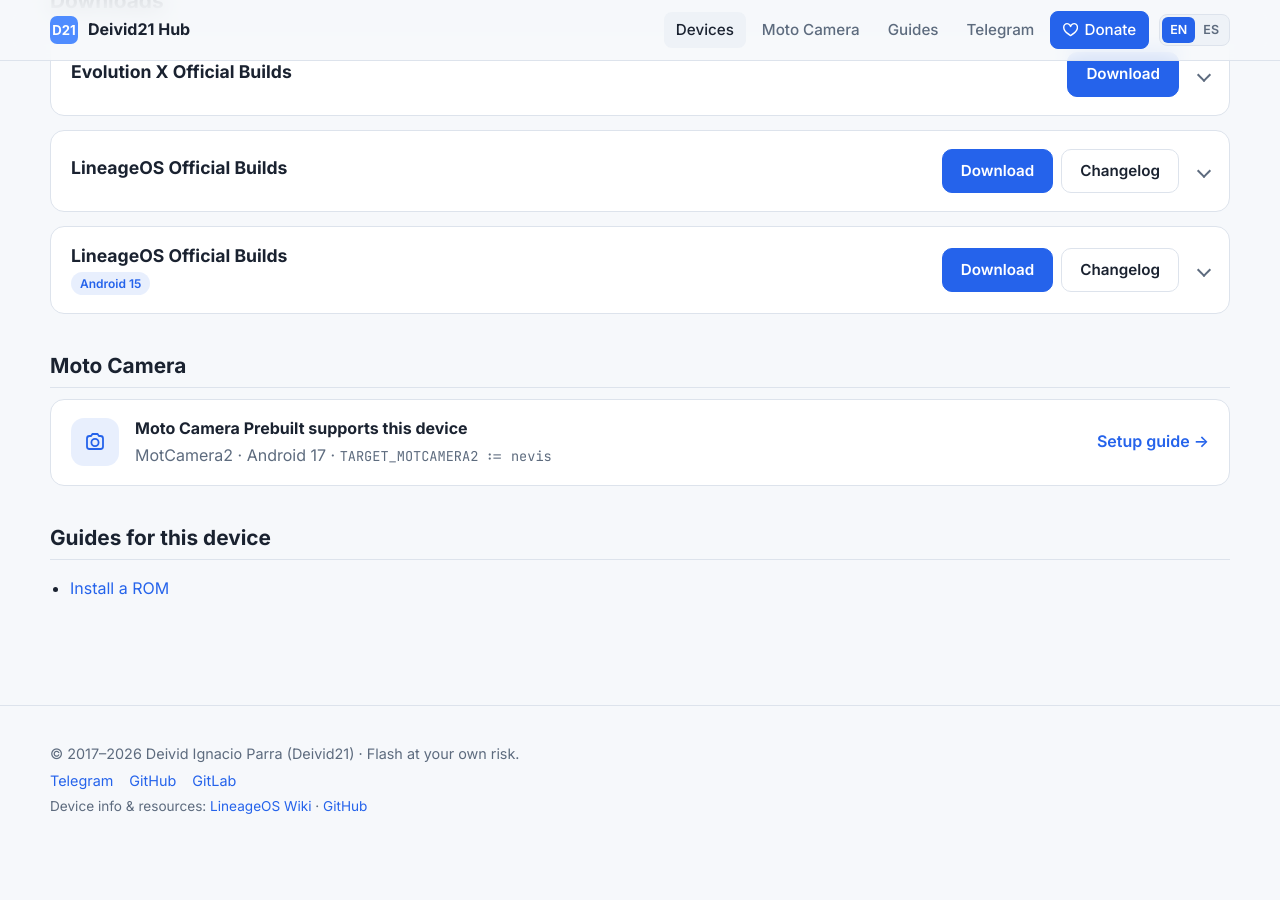
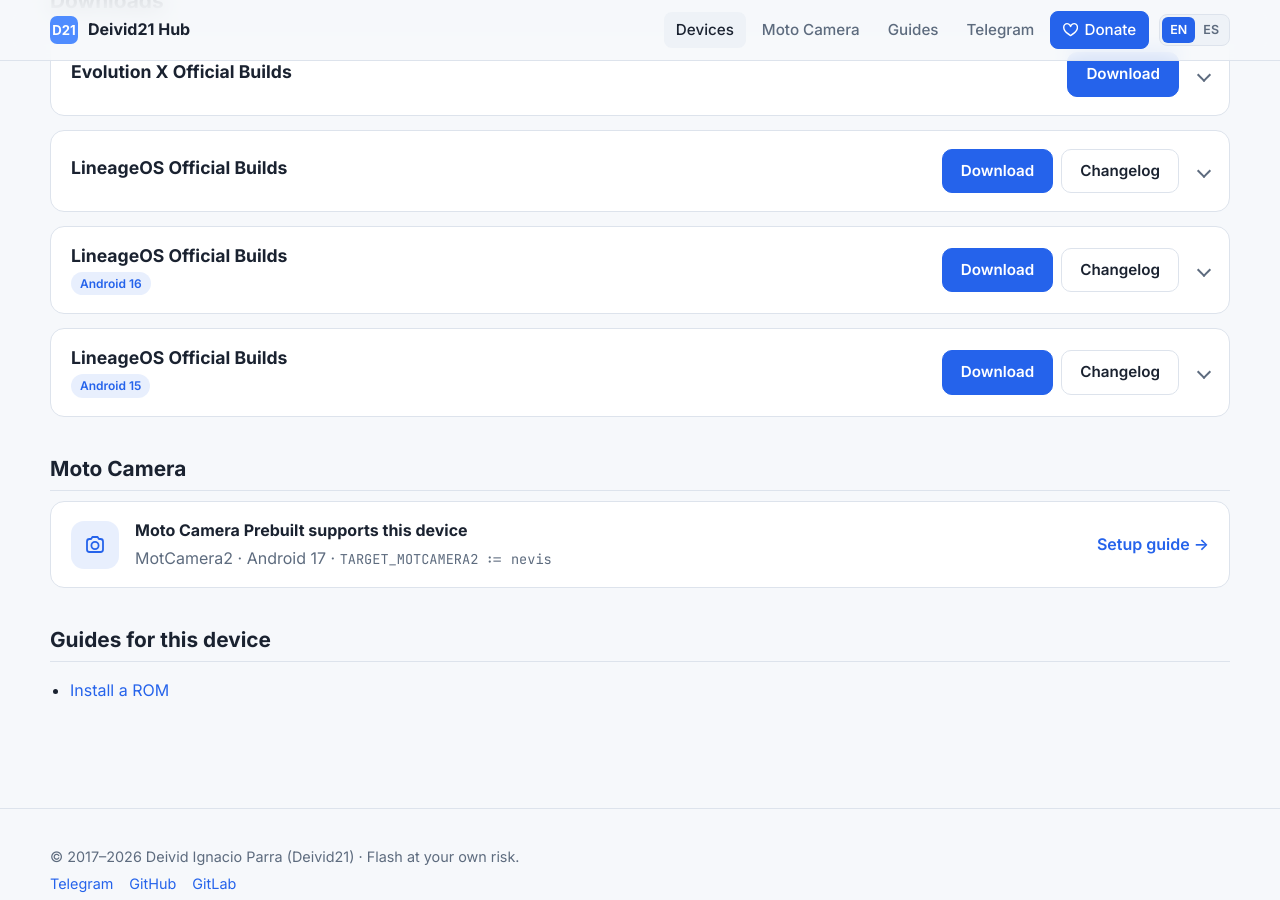
Before and after one commit to Deivid21/deivid21.github.io, a Jekyll site: the page built from _devices/bathena.md, in a window 1280 px wide and 900 px high, scrolled down 503 px. Built offline with Jekyll 4.4.1, drawn with Linux system fonts in a browser that asks for light colours; before the commit the page ends 1357 px from its top, so only the background shows below that; part of the change alters nothing that is shown.

Commit message:
feat(devices): add archived LineageOS builds for bathena
Keep the last official signed nightlies from Deivid21/RELEASES: 23.2
(Android 16). Also sync the 22.2 security patch with its release.

Co-Authored-By: Claude Opus 5.5 <noreply@anthropic.com>

```diff
--- a/_devices/bathena.md
+++ b/_devices/bathena.md
@@ -21,6 +21,30 @@ roms:
     # date: 2026-11-03
   - name: LineageOS
     archived: true
+    android: 16
+    version: "23.2"
+    status: discontinued
+    date: 2026-10-09
+    download: https://github.com/Deivid21/RELEASES/releases/download/lineage-23.2-20261009-nightly-bathena-signed/lineage-23.2-20261009-nightly-bathena-signed.zip
+    changelog: https://github.com/Deivid21/RELEASES/releases/tag/lineage-23.2-20261009-nightly-bathena-signed
+    sha256: "5e9faef67726bc6200ded2eb3c34c4ad92eade1c33f3f1e036e8688693f2e7fc"
+    filesize: "1.00 GB"
+    security_patch: October 2026
+    gapps: false
+    forum: https://xdaforums.com/t/rom-17-official-lineageos-24-0-for-motorola-defy-2021-bathena.4734636/
+    files:
+      - name: boot.img
+        url: https://github.com/Deivid21/RELEASES/releases/download/lineage-23.2-20261009-nightly-bathena-signed/boot.img
+      - name: dtbo.img
+        url: https://github.com/Deivid21/RELEASES/releases/download/lineage-23.2-20261009-nightly-bathena-signed/dtbo.img
+      - name: recovery.img
+        url: https://github.com/Deivid21/RELEASES/releases/download/lineage-23.2-20261009-nightly-bathena-signed/recovery.img
+      - name: vbmeta.img
+        url: https://github.com/Deivid21/RELEASES/releases/download/lineage-23.2-20261009-nightly-bathena-signed/vbmeta.img
+    notes: "Last official LineageOS 23.2 nightly build (signed): October 2026 security patch, SELinux enforcing. No longer updated."
+    notes_es: "Última nightly oficial de LineageOS 23.2 (firmada): parche de seguridad de octubre de 2026, SELinux enforcing. Ya no se actualiza."
+  - name: LineageOS
+    archived: true
     android: 15
     version: "22.2"
     status: discontinued
@@ -29,7 +53,7 @@ roms:
     changelog: https://github.com/Deivid21/RELEASES/releases/tag/lineage-22.2-20251010-nightly-bathena-signed
     sha256: "5fbc308fe32eb52128fc289bc9173a5e6b3bed6878313b28a2be5d3cc4a63e72"
     filesize: "0.93 GB"
-    security_patch: September 2025
+    security_patch: October 2025
     gapps: false
     forum: https://xdaforums.com/t/rom-17-official-lineageos-24-0-for-motorola-defy-2021-bathena.4734636/
     files:
@@ -43,6 +67,6 @@ roms:
         url: https://github.com/Deivid21/RELEASES/releases/download/lineage-22.2-20251010-nightly-bathena-signed/super_empty.img
       - name: vbmeta.img
         url: https://github.com/Deivid21/RELEASES/releases/download/lineage-22.2-20251010-nightly-bathena-signed/vbmeta.img
-    notes: "Last official LineageOS 22.2 nightly build (signed): September 2025 security patch, SELinux enforcing. No longer updated."
-    notes_es: "Última nightly oficial de LineageOS 22.2 (firmada): parche de seguridad de septiembre de 2025, SELinux enforcing. Ya no se actualiza."
+    notes: "Last official LineageOS 22.2 nightly build (signed): October 2025 security patch, SELinux enforcing. No longer updated."
+    notes_es: "Última nightly oficial de LineageOS 22.2 (firmada): parche de seguridad de octubre de 2025, SELinux enforcing. Ya no se actualiza."
 ---
```
